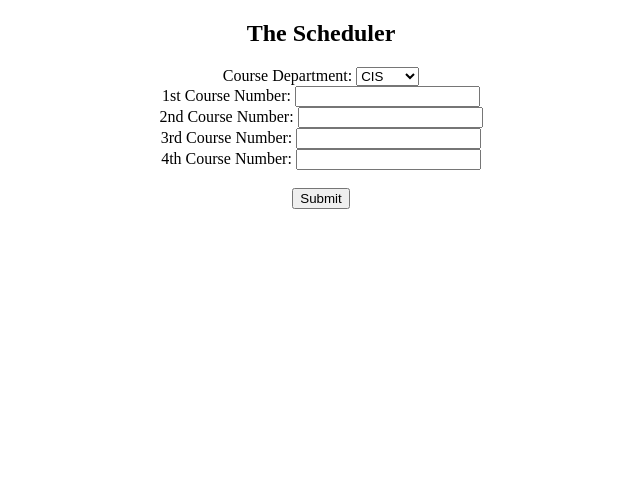
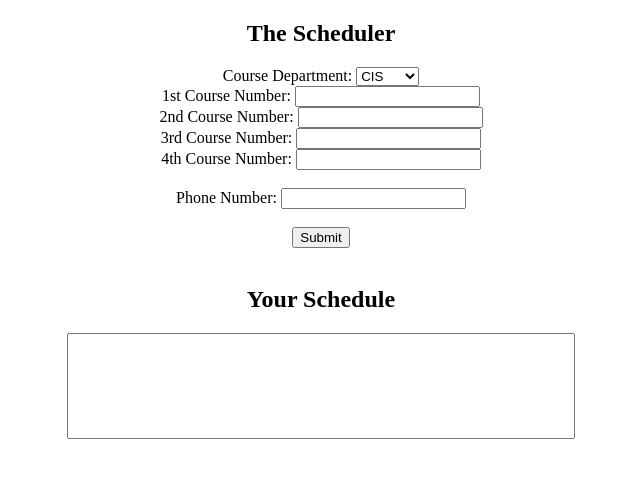
Before and after one commit to CIS3296SoftwareDesignF21/prj-02-thescheduler, a Flask app: page / in a window 1280 px wide. Shown: the top 478 px of the page, without its empty margins (319-959 px from the left). Run offline with Flask 2, Linux system fonts and the light colour scheme.

Commit message:
Update index.html

```diff
--- a/templates/index.html
+++ b/templates/index.html
@@ -41,7 +41,15 @@
       <label for = "fcrs4">4th Course Number: </label>
         <input type="text" id="fcrs4" name="fcrs4" value=""><br><br>
 
-      <input type="submit" value="Submit">
+      <label for = "phone">Phone Number: </label>
+        <input type="text" id="phone" name="phone" value=""><br><br>
+
+      <input type="submit" value="Submit"><br><br>
+
+      <h2 align="center">Your Schedule</h2>
+
+      <input type="text" style="font-size: 18pt; height: 100px; width:500px;" name="output" id="output" value="">
+
     </form>
     </div>
 
```
